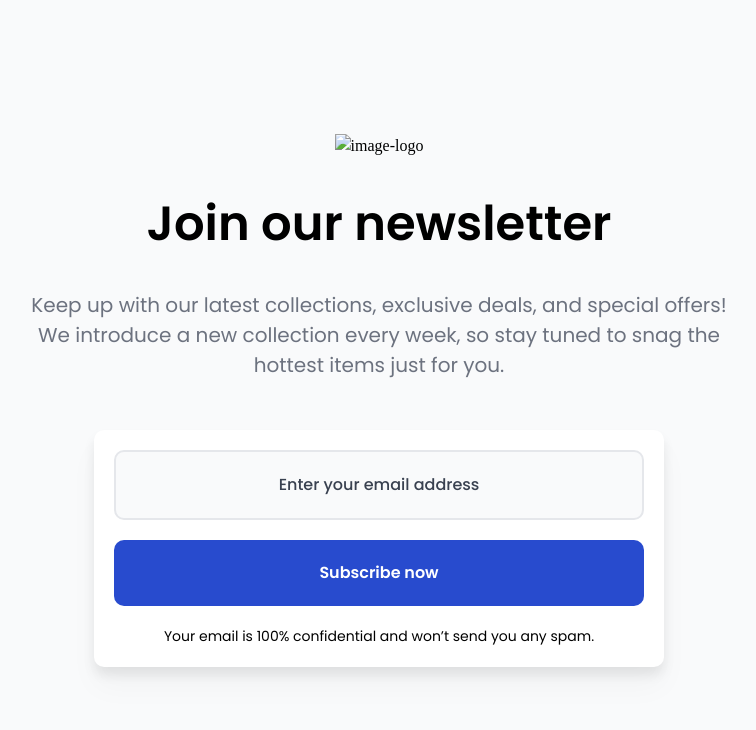
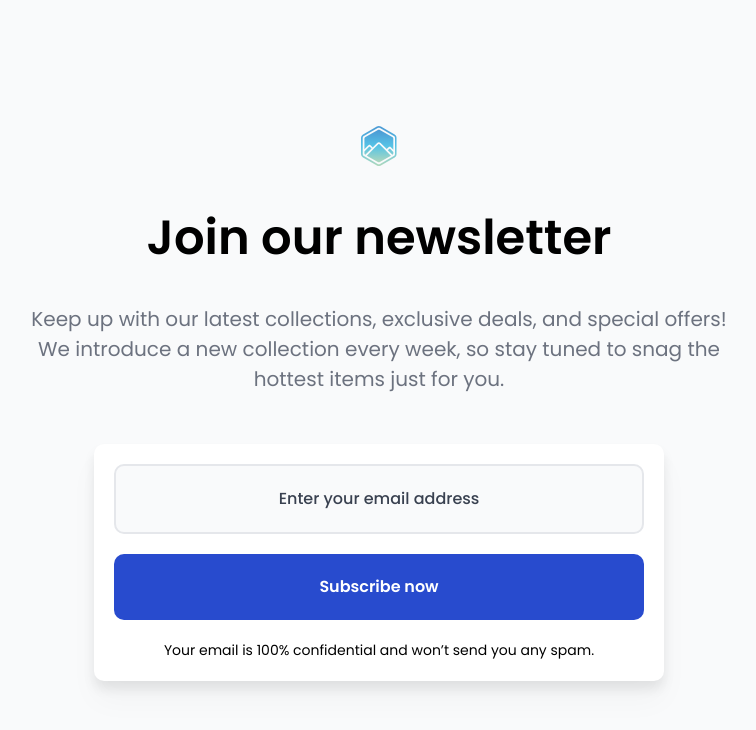
Before and after one commit to estuaryuul/join-our-newsletter-master, a plain HTML site: page index.html in a window 1280 px wide. Shown: the whole page, without its empty margins (261-1017 px from the left). Drawn offline with Linux system fonts and the light colour scheme; the site is published under a folder, as on GitHub Pages, so addresses that start at the root find nothing.

Commit message:
Fix bug image didnt display

```diff
--- a/index.html
+++ b/index.html
@@ -17,7 +17,7 @@
     <main>
       <div class="content">
         <div class="header-container">
-          <img src="/resources/logo.svg" alt="image-logo" />
+          <img src="resources/logo.svg" alt="image-logo" />
           <h1 id="heading">Join our newsletter</h1>
           <p id="subheading">
             Keep up with our latest collections, exclusive deals, and special
```
